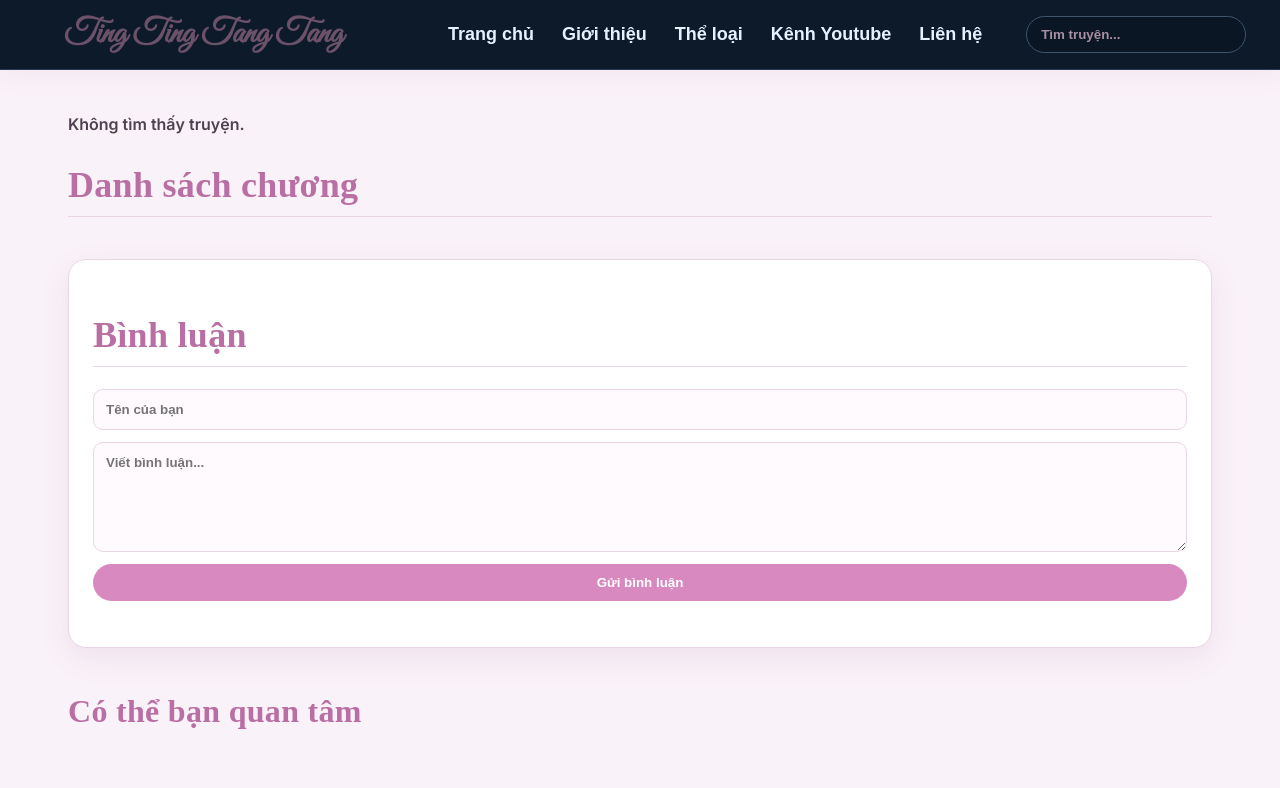
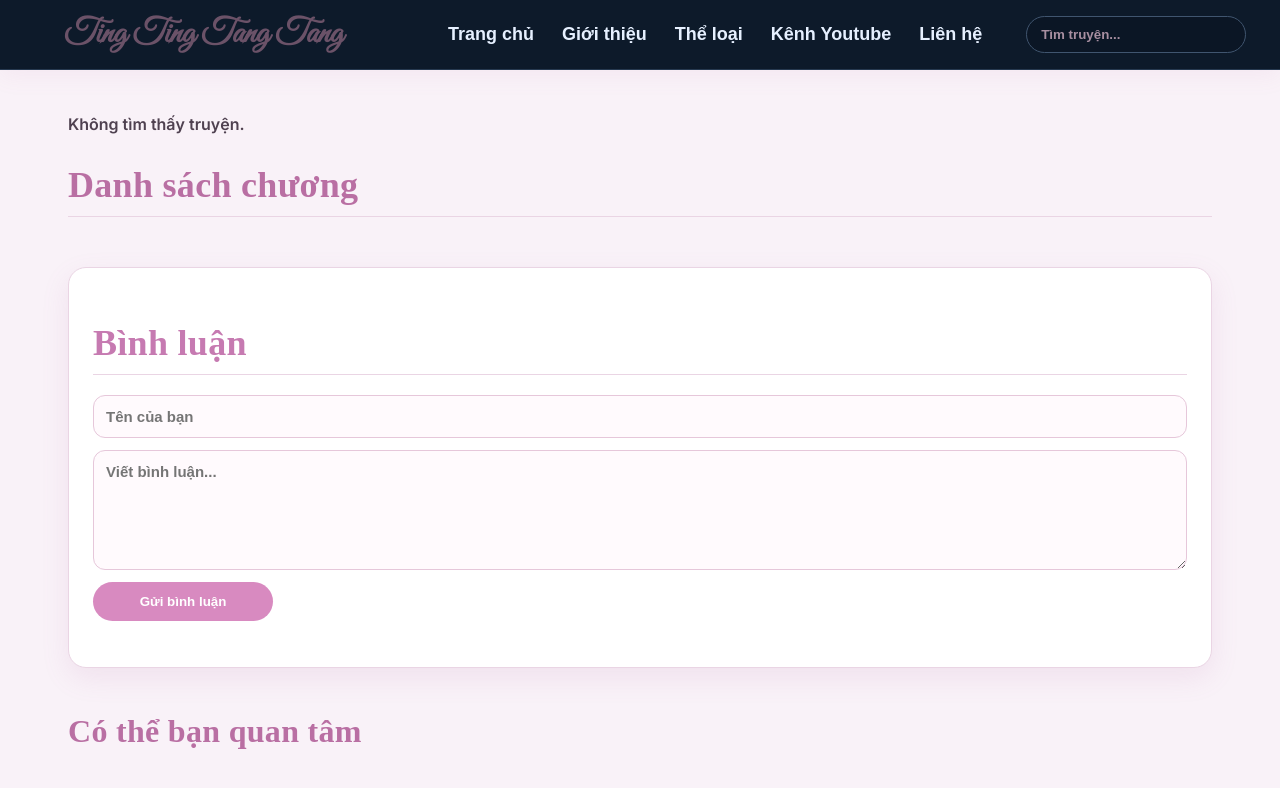
Before and after one commit to gocsachnho/tingtingtangtang, a plain HTML site: page story.html in a window 1280 px wide. Drawn offline with nearby package versions, Linux system fonts and the light colour scheme; no server answers.

Commit message:
Update style.css

```diff
--- a/css/style.css
+++ b/css/style.css
@@ -1077,3 +1077,68 @@ body {
   color: #fff;
   margin-top: 8px;
 }
+
+.comment-section{
+  margin-top:50px;
+}
+
+.comment-section h2{
+  color:#c67ab1;
+  margin-bottom:20px;
+}
+
+.comment-form{
+  display:flex;
+  flex-direction:column;
+  gap:12px;
+}
+
+.comment-form input,
+.comment-form textarea{
+  width:100%;
+  box-sizing:border-box;
+  border:1px solid #e6c7da;
+  border-radius:12px;
+  padding:12px;
+  font-size:15px;
+}
+
+.comment-form textarea{
+  min-height:120px;
+  resize:vertical;
+}
+
+.comment-form button{
+  width:180px;
+  border:none;
+  border-radius:999px;
+  background:#d88ac0;
+  color:#fff;
+  font-weight:800;
+  padding:12px;
+  cursor:pointer;
+}
+
+.comment-item{
+  background:#fff;
+  border:1px solid #ecd2e1;
+  border-radius:12px;
+  padding:15px;
+  margin-top:15px;
+}
+
+.comment-name{
+  font-weight:800;
+  color:#b96fa3;
+}
+
+.comment-time{
+  font-size:13px;
+  color:#888;
+  margin-top:4px;
+}
+
+.comment-content{
+  margin-top:10px;
+  line-height:1.7;
+}
```
